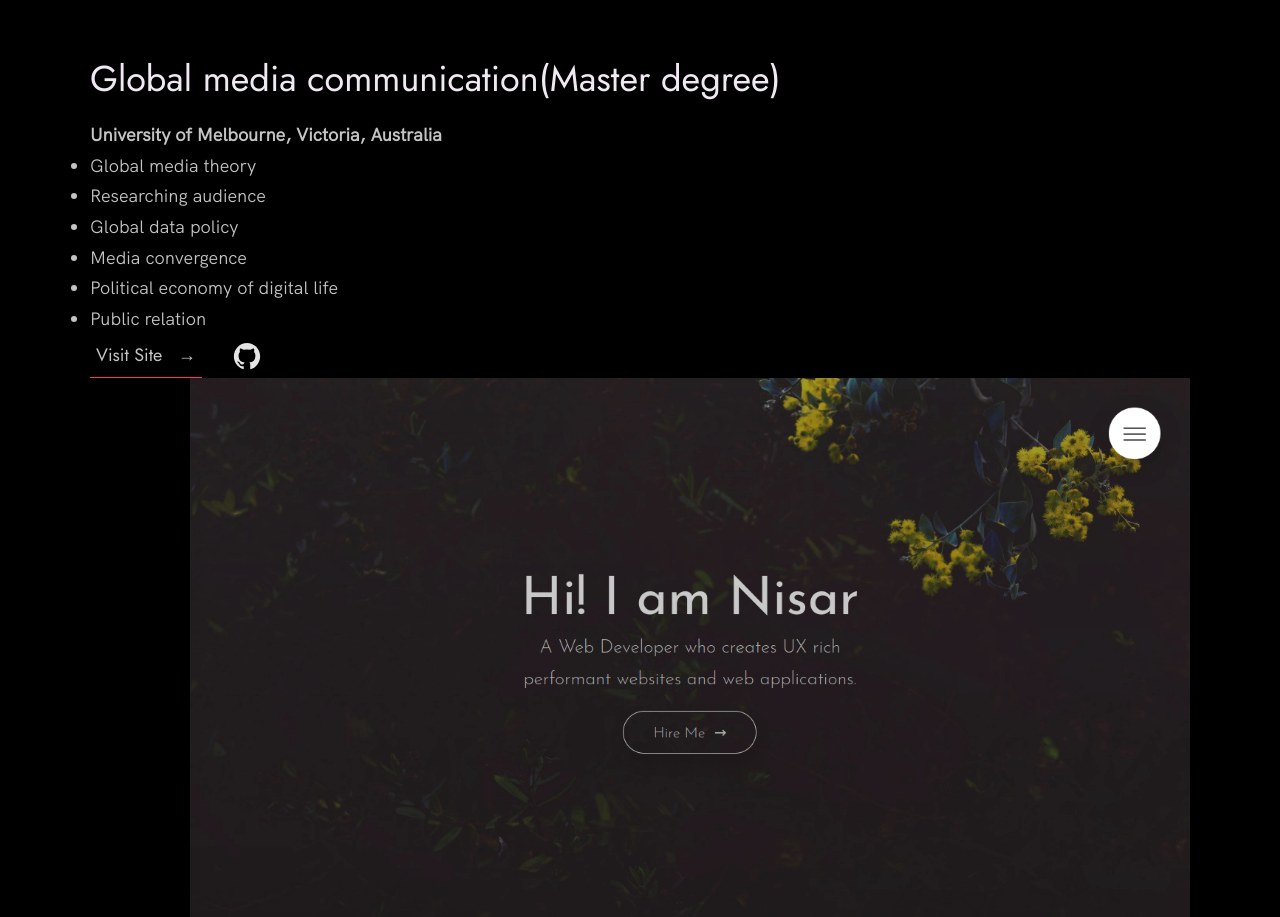
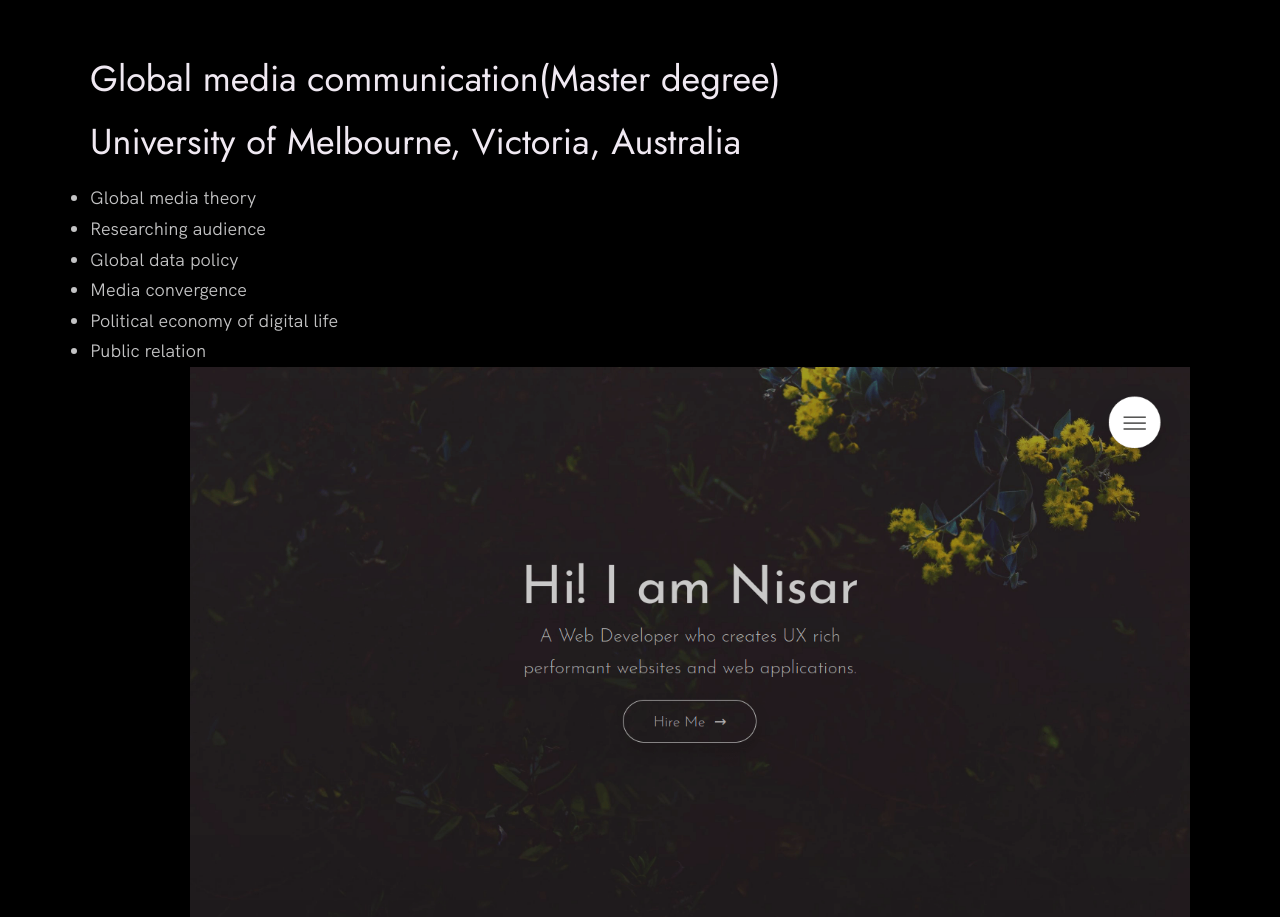
Before and after one commit to Zihan-UoM/zihan-UoM.github.io, a plain HTML site: page index.html in a window 1280 px wide. Shown: the part 1011-1928 px from the top of the page. Drawn offline with Linux system fonts and the light colour scheme.

Commit message:
Update index.html

```diff
--- a/index.html
+++ b/index.html
@@ -80,9 +80,7 @@
           <div class="education__box">
             <div class="education__text">
               <h3>Global media communication(Master degree)</h3>
-              <h4>
-                University of Melbourne, Victoria, Australia
-              </h4>
+              <h3>University of Melbourne, Victoria, Australia</h3>
               <ul class="education__list">
                 <li>Global media theory</li>
                 <li>Researching audience</li>
@@ -92,15 +90,6 @@
                 <li>Public relation</li>
               </ul>
 
-              <div class="work__links">
-                <a href="https://nisar.surge.sh" target="_blank" class="link__text">
-                  Visit Site <span>&rarr;</span>
-                </a>
-                <a href="https://github.com/nisarhassan12/portfolio" title="View Source Code" target="_blank">
-                  <img src="./images/github.svg" class="work__code" alt="GitHub">
-                </a>
-              </div>
-            </div>
             <div class="work__image-box">
               <img src="./images/project-1.png" class="work__image" alt="Project 1" />
             </div>
```
